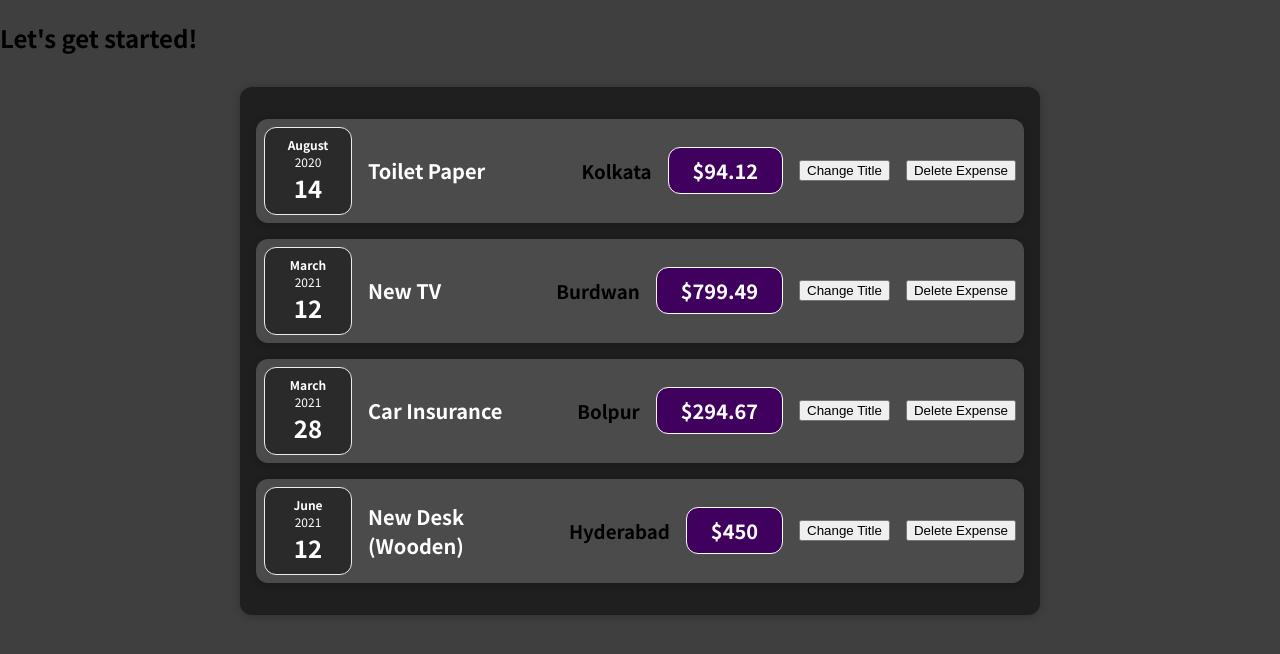
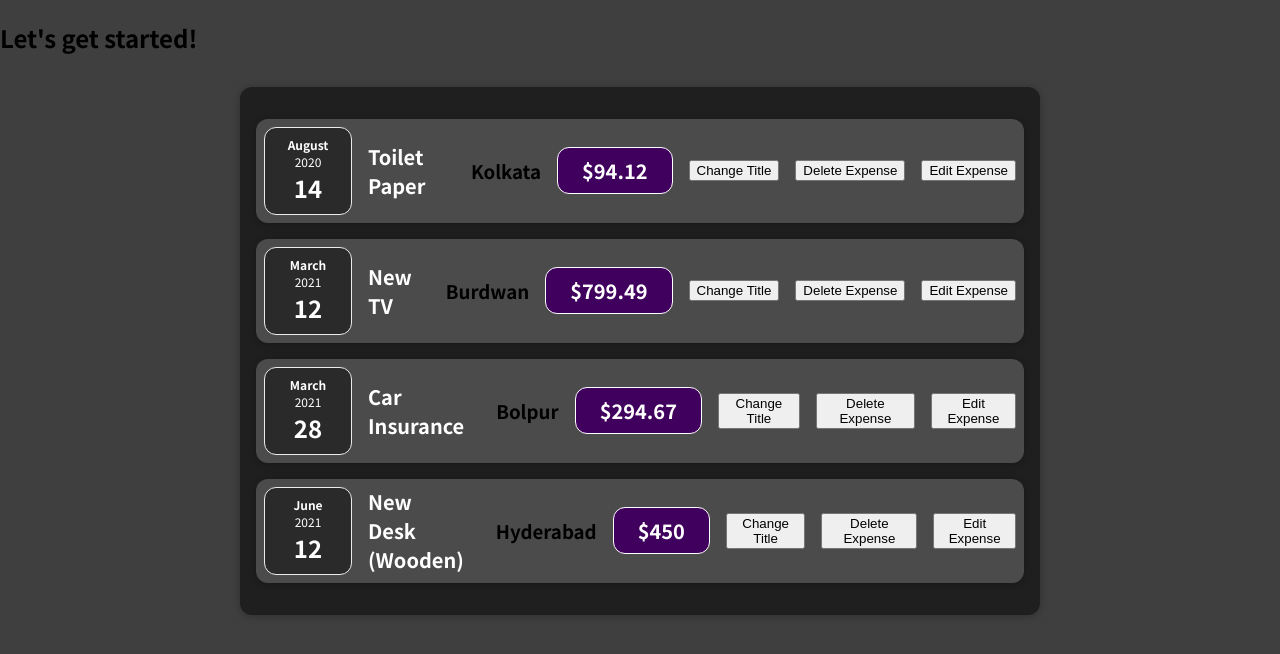
Before and after one commit to syeef-test/react_complete_guide, a React (Create React App) app: page / in a window 1280 px wide. Shown: the top 654 px of the page. Built offline with nearby package versions, Linux system fonts and the light colour scheme.

Commit message:
used useState to update title and amount

```diff
--- a/src/components/Expenses/ExpenseDetails.js
+++ /dev/null
@@ -1,23 +0,0 @@
-import React from "react";
-
-const ExpenseDetails = (props) => {
-  const clickHandler = () => {
-    console.log("clicked!");
-  };
-
-  const deleteExpense = () => {
-    console.log("delete expense!");
-  };
-
-  return (
-    <div className="expense-item__description">
-      <h2>{props.title}</h2>
-      <h3>{props.LocationOfExpenditure}</h3>
-      <div className="expense-item__price">${props.amount}</div>
-      <button onClick={clickHandler}>Change Title</button>
-      <button onClick={deleteExpense}>Delete Expense</button>
-    </div>
-  );
-};
-
-export default ExpenseDetails;
--- a/src/components/Expenses/ExpenseItem.js
+++ b/src/components/Expenses/ExpenseItem.js
@@ -1,19 +1,36 @@
 import "./ExpenseItem.css";
-import React from "react";
+import React, { useState } from "react";
 import ExpenseDate from "./ExpenseDate";
-import ExpenseDetails from "./ExpenseDetails";
+
 import Card from "../UI/Card";
 
 const ExpenseItem = (props) => {
+  const [title, setTitle] = useState(props.title);
+  const [amount, setAmount] = useState(props.amount);
+
+  const clickHandler = () => {
+    setTitle("Updated!");
+  };
+
+  const deleteExpense = () => {
+    console.log("delete expense!");
+  };
+
+  const editExpense = () => {
+    setAmount(100);
+  };
+
   return (
     <Card className="expense-item">
       <ExpenseDate date={props.date} />
-      <ExpenseDetails
-        amount={props.amount}
-        location={props.location}
-        title={props.title}
-        LocationOfExpenditure={props.LocationOfExpenditure}
-      />
+      <div className="expense-item__description">
+        <h2>{title}</h2>
+        <h3>{props.LocationOfExpenditure}</h3>
+        <div className="expense-item__price">${amount}</div>
+        <button onClick={clickHandler}>Change Title</button>
+        <button onClick={deleteExpense}>Delete Expense</button>
+        <button onClick={editExpense}>Edit Expense</button>
+      </div>
     </Card>
   );
 };
```
